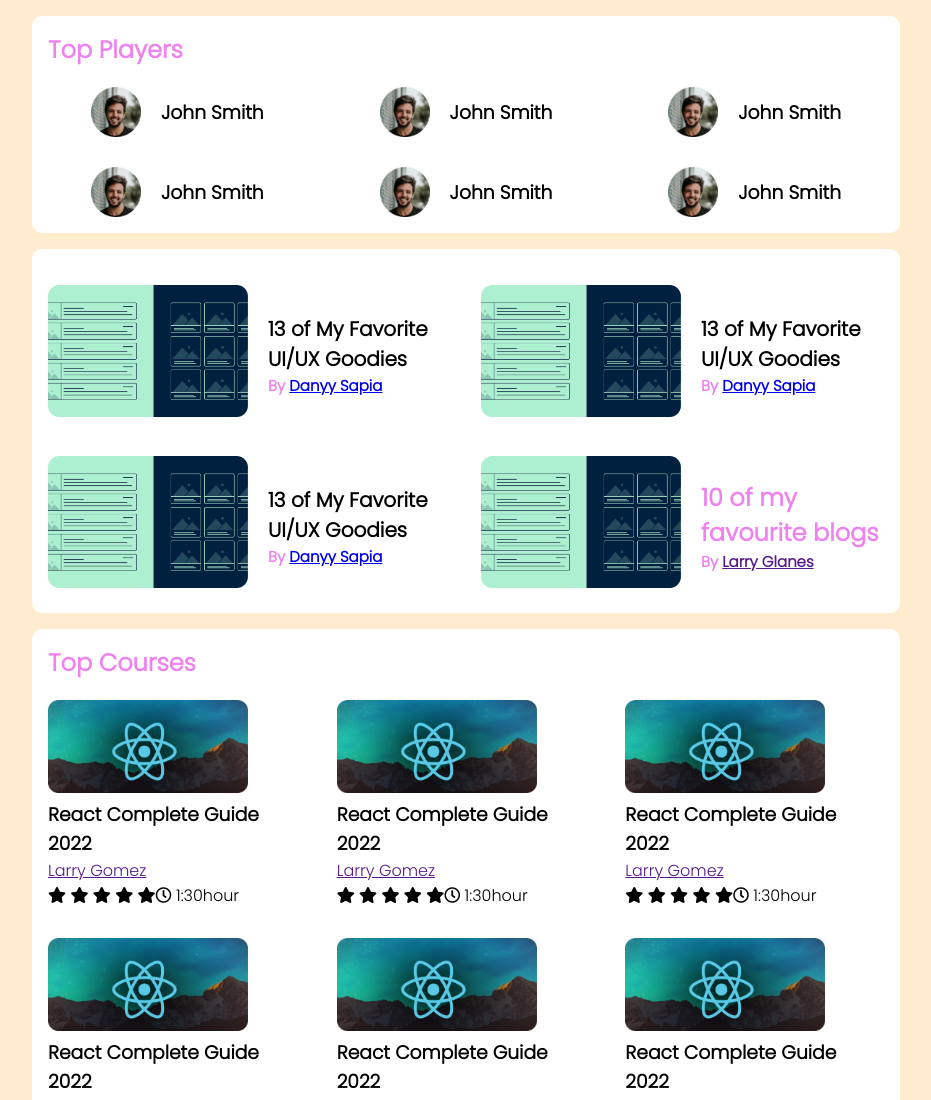
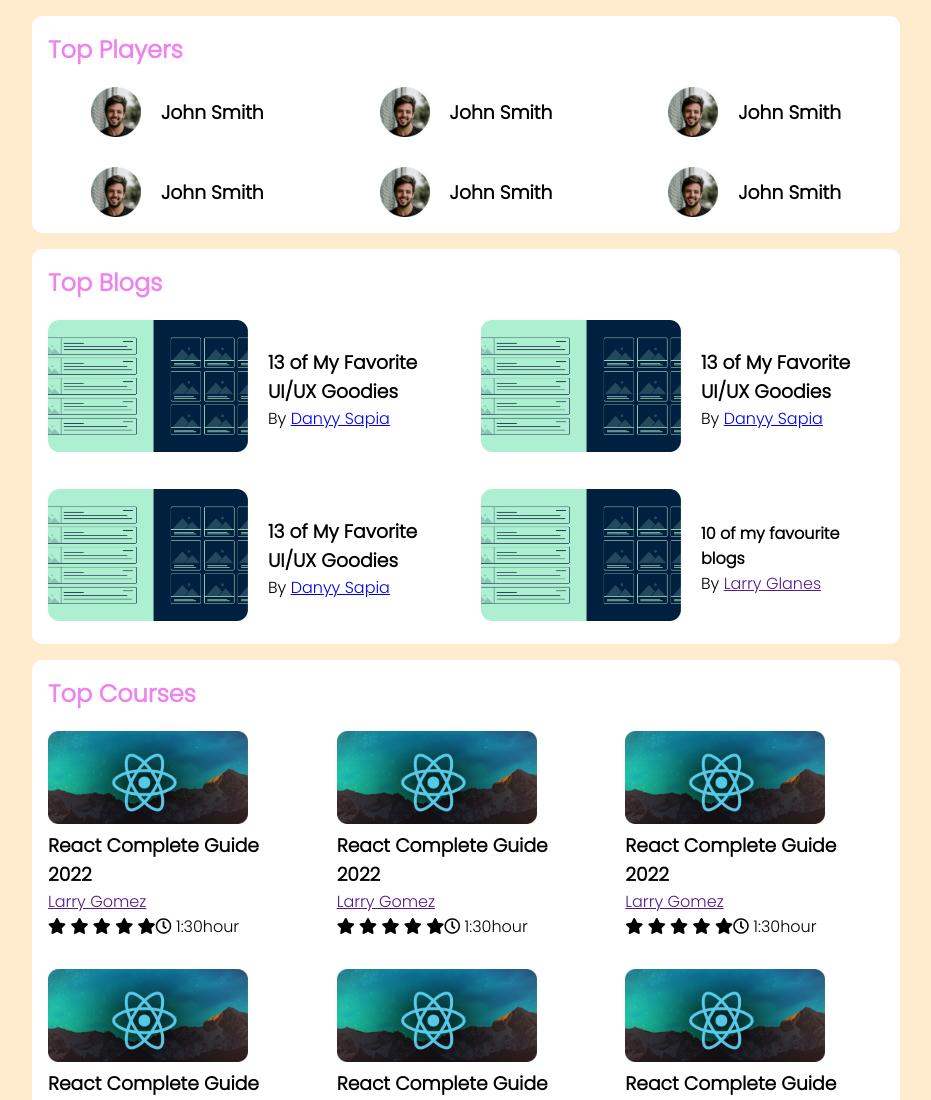
Before and after one commit to litoneng3/responsive-pari, a plain HTML site: page index.html in a window 1280 px wide. Shown: the top 1100 px of the page, without its empty margins (174-1105 px from the left). Drawn offline with Linux system fonts and the light colour scheme.

Commit message:
changing some codes

```diff
--- a/css/style.css
+++ b/css/style.css
@@ -36,13 +36,8 @@ section{
     display: flex;
     align-items: center;
 }
-.blog-detail h3{
-    font-size: 20px;
-    color: black;
-}
-.blog-detail p{
-    font-size: 15px;
-}
+
+
 .player img{
     width: 50px;
     margin-right: 20px;
--- a/index.html
+++ b/index.html
@@ -3,7 +3,7 @@
 <head>
     <meta charset="UTF-8">
     <meta name="viewport" content="width=device-width, initial-scale=1.0">
-    <title>Document</title>
+    <title>Responsive pari ami | Liton Hossain</title>
     <link rel="preconnect" href="https://fonts.gstatic.com">
     <link href="https://fonts.googleapis.com/css2?family=Poppins:wght@300&display=swap" rel="stylesheet">
     <link rel="stylesheet" href="css/all.min.css">
@@ -47,7 +47,7 @@
 
 
         <section>
-            <h1 class="section-title">
+            <h1 class="section-title">Top Blogs</h1>
                 <div class="top-blogs">
                     <article class="blog">
                         <div class="thumbnail">
@@ -89,7 +89,7 @@
                         </div>
                     </article>
                 </div>
-            </h1>
+
         </section>
 
 
```
